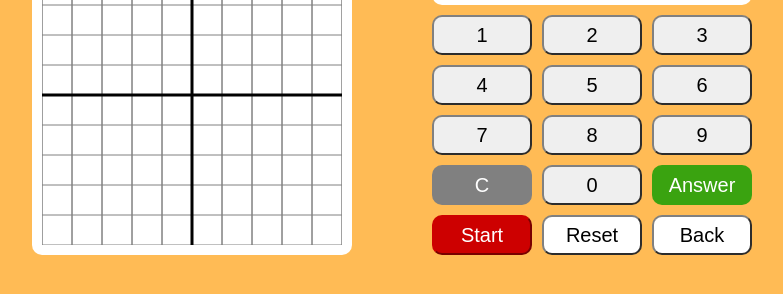
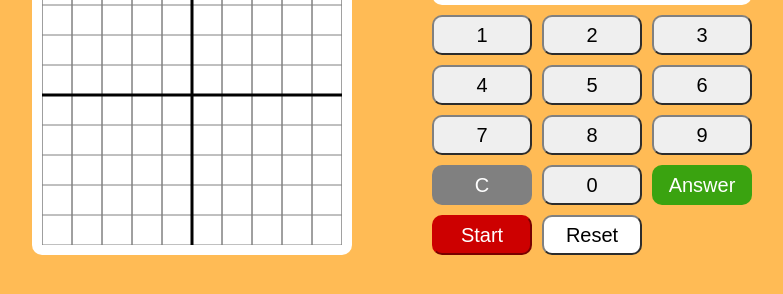
Before and after one commit to merinowool100/G03_calc, a plain HTML site: page html/lv8.html in a window 1280 px wide. Shown: the part 340-634 px from the top of the page, without its empty margins (248-1031 px from the left). Drawn offline with Linux system fonts and the light colour scheme.

Commit message:
lv8.html を更新

```diff
--- a/html/lv8.html
+++ b/html/lv8.html
@@ -51,7 +51,7 @@
                 <button class="btn" id="clearButton">C</button>
                 <button class="btn" id="start">Start</button>
                 <button class="btn" id="reset">Reset</button>
-                <button class="btn" id="back">Back</button>
+                <!-- <button class="btn" id="back">Back</button> —->
             </div>
             <!-- <div style="height:10px;"></div>
             <div class="btnArea">
```
